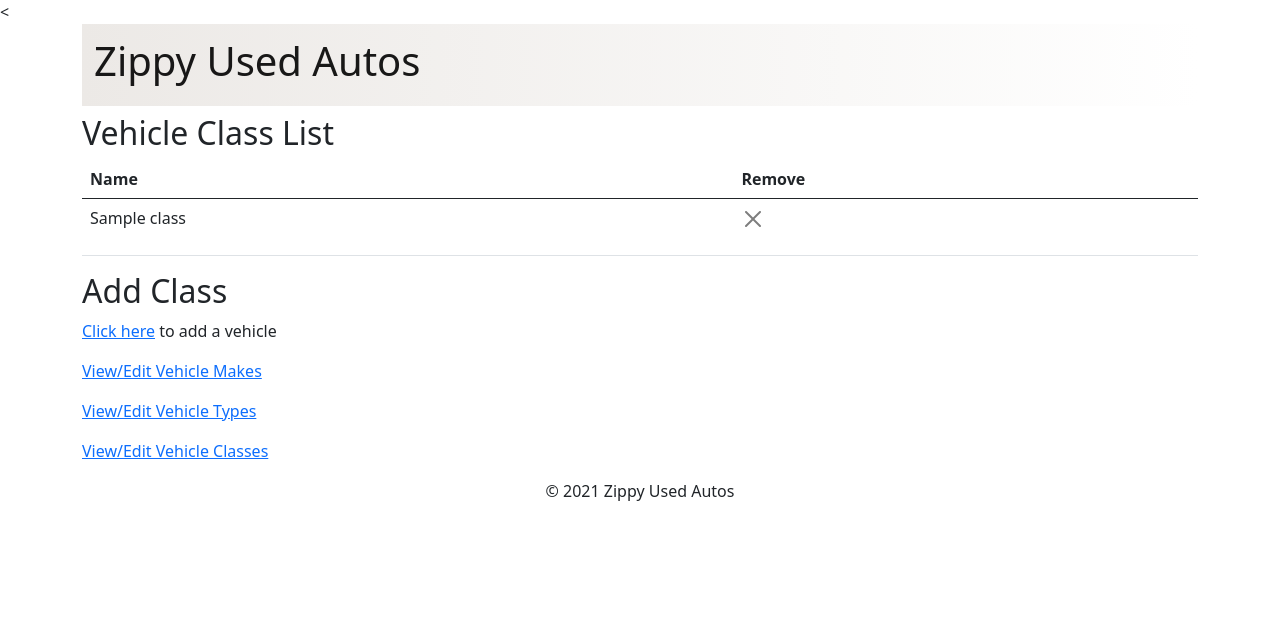
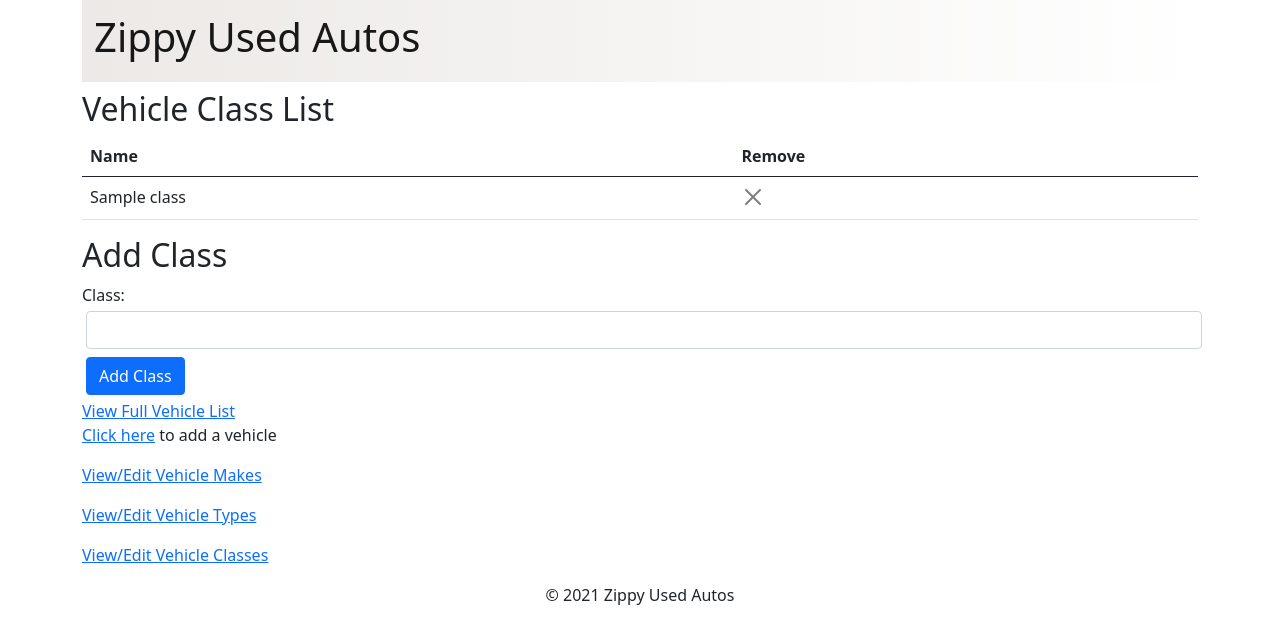
Before and after one commit to mnstucky/INF653-week-nine-project, a PHP site: template admin/view/class_list.php in a window 1280 px wide. Shown: the top 644 px of the page. Run offline with PHP 8.4, Linux system fonts and the light colour scheme; the template is opened without the code that fills it: most values are stand-ins (such as "Sample title", 1, 10 or a date in 2020).

Commit message:
Implement class list

```diff
--- a/admin/controller/classes.php
+++ b/admin/controller/classes.php
@@ -4,7 +4,12 @@ switch ($action) {
     case 'show_classes_form':
         include('./view/class_list.php');
         break;
+    case 'add_class':
+        add_class($new_class);
+        header('Location: .?action=show_classes_form');
+        break;
     case 'delete_class':
         delete_class($class_id_to_delete);
+        header('Location: .?action=show_classes_form');
         break;
 }
--- a/admin/index.php
+++ b/admin/index.php
@@ -53,6 +53,10 @@ switch ($action) {
     case 'show_classes_form':
         include('./controller/classes.php');
         break;
+    case 'add_class':
+        $new_class = filter_input(INPUT_POST, 'new_class');
+        include('./controller/classes.php');
+        break;
     case 'delete_class':
         $class_id_to_delete = filter_input(INPUT_POST, 'class_id', FILTER_VALIDATE_INT);
         include('./controller/classes.php');
--- a/admin/view/class_list.php
+++ b/admin/view/class_list.php
@@ -1,4 +1,4 @@
-<<?php require('header.php'); ?> <main class="container">
+<?php require('header.php'); ?> <main class="container">
     <section class="mt-2 mb-2">
         <h2>Vehicle Class List</h2>
         <table class="table">
@@ -28,6 +28,15 @@
     </section>
     <section>
         <h2>Add Class</h2>
+        <form action="../admin/index.php" method="POST">
+            <label for="new_class">
+                Class:
+            </label>
+            <input class="form-control m-1" type="text" name="new_class">
+            <input type="hidden" name="action" value="add_class">
+            <button class="btn btn-primary m-1">Add Class</button>
+        </form>
+        <a href="../admin/index.php?action=list_vehicles">View Full Vehicle List</a>
     </section>
     <section>
         <p><a href="index.php?action=show_add_vehicle_form">Click here</a> to add a vehicle</p>
@@ -36,6 +45,6 @@
         <p><a href="index.php?action=show_classes_form">View/Edit Vehicle Classes</a></p>
     </section>
 
-    </main>
+</main>
 
-    <?php require('footer.php'); ?>
+<?php require('footer.php'); ?>
```
Also changed, not shown: model/class_db.php (+9 -0 lines).
